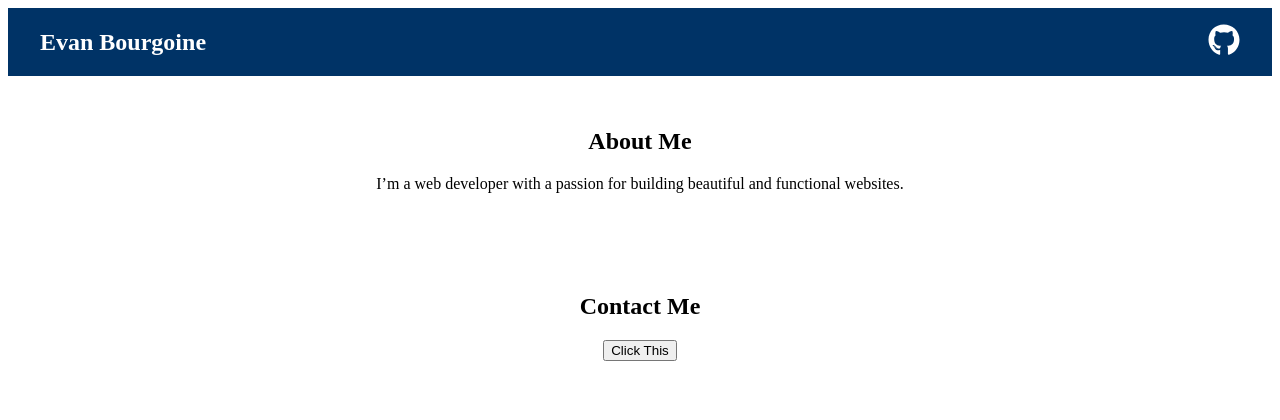
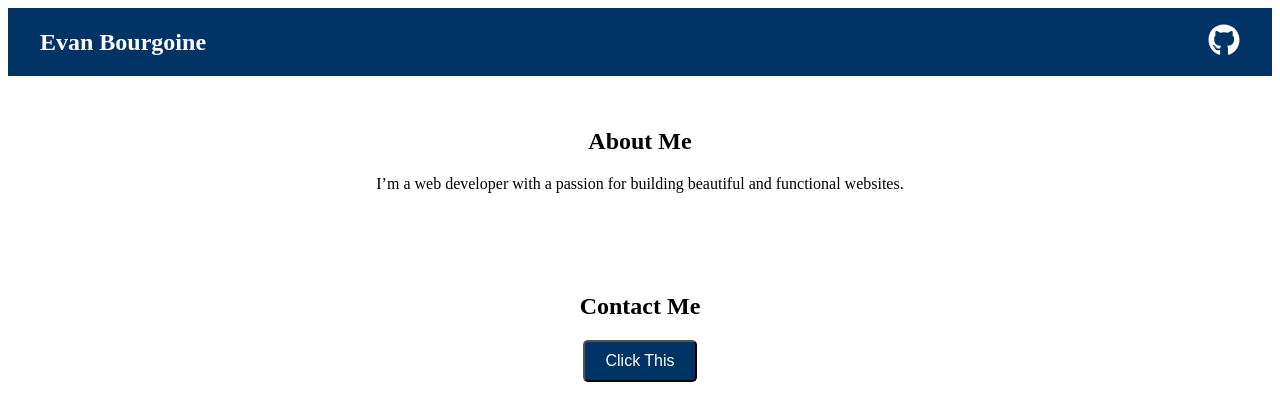
Before and after one commit to evanbourgoine/website-views, a React (Vite) app: page / in a window 1280 px wide. Shown: the top 420 px of the page. Built offline with nearby package versions, Linux system fonts and the light colour scheme.

Commit message:
new button style

```diff
--- a/src/App.jsx
+++ b/src/App.jsx
@@ -83,6 +83,14 @@ const styles = {
         padding: '2rem',
         textAlign: 'center',
     },
+    button: {
+        padding: '10px 20px',
+        fontSize: '16px',
+        backgroundColor: '#003366',
+        color: '#fff',
+        borderRadius: '5px',
+        cursor: 'pointer',
+    },
 };
 
 export default App;
```
